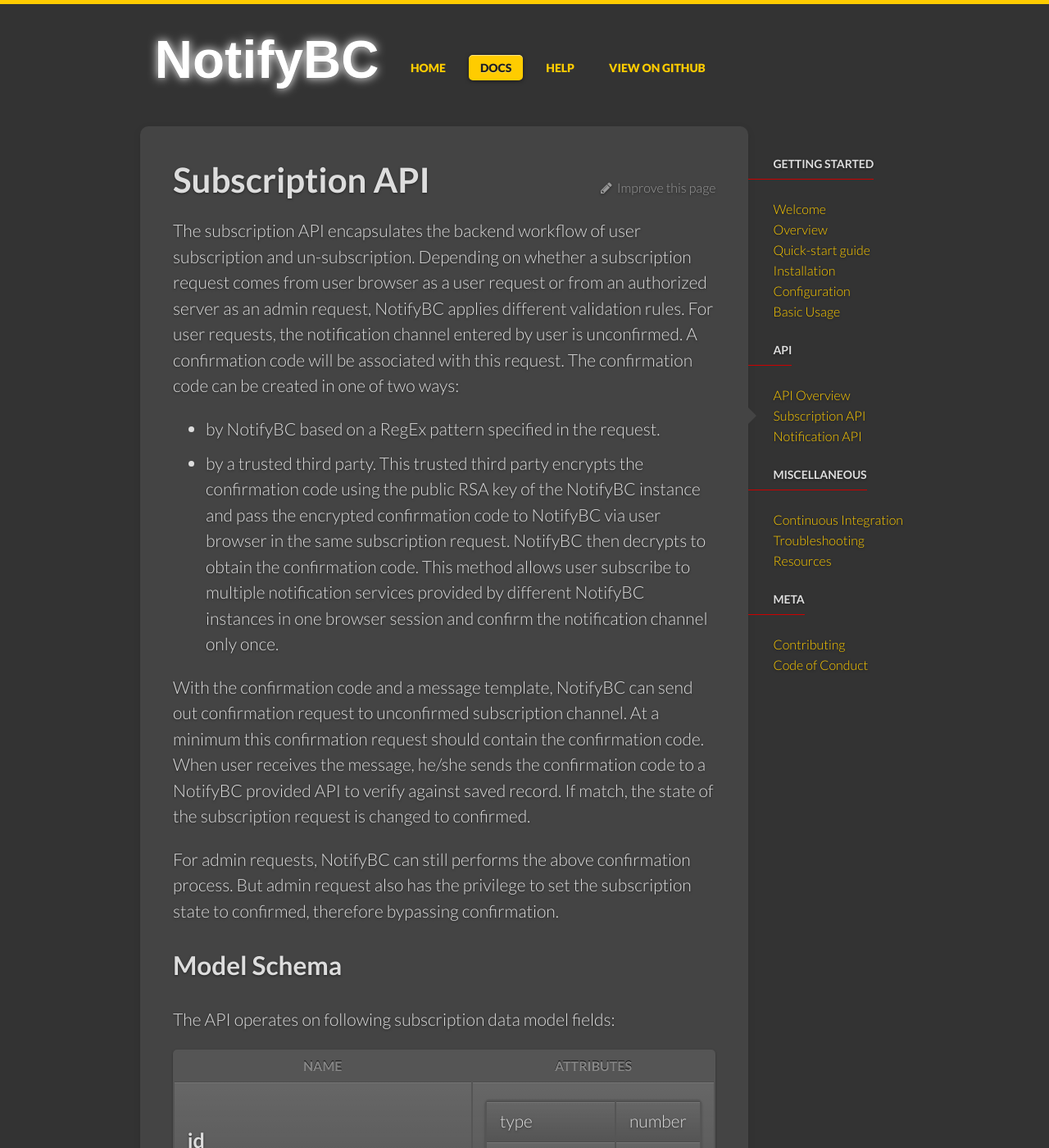
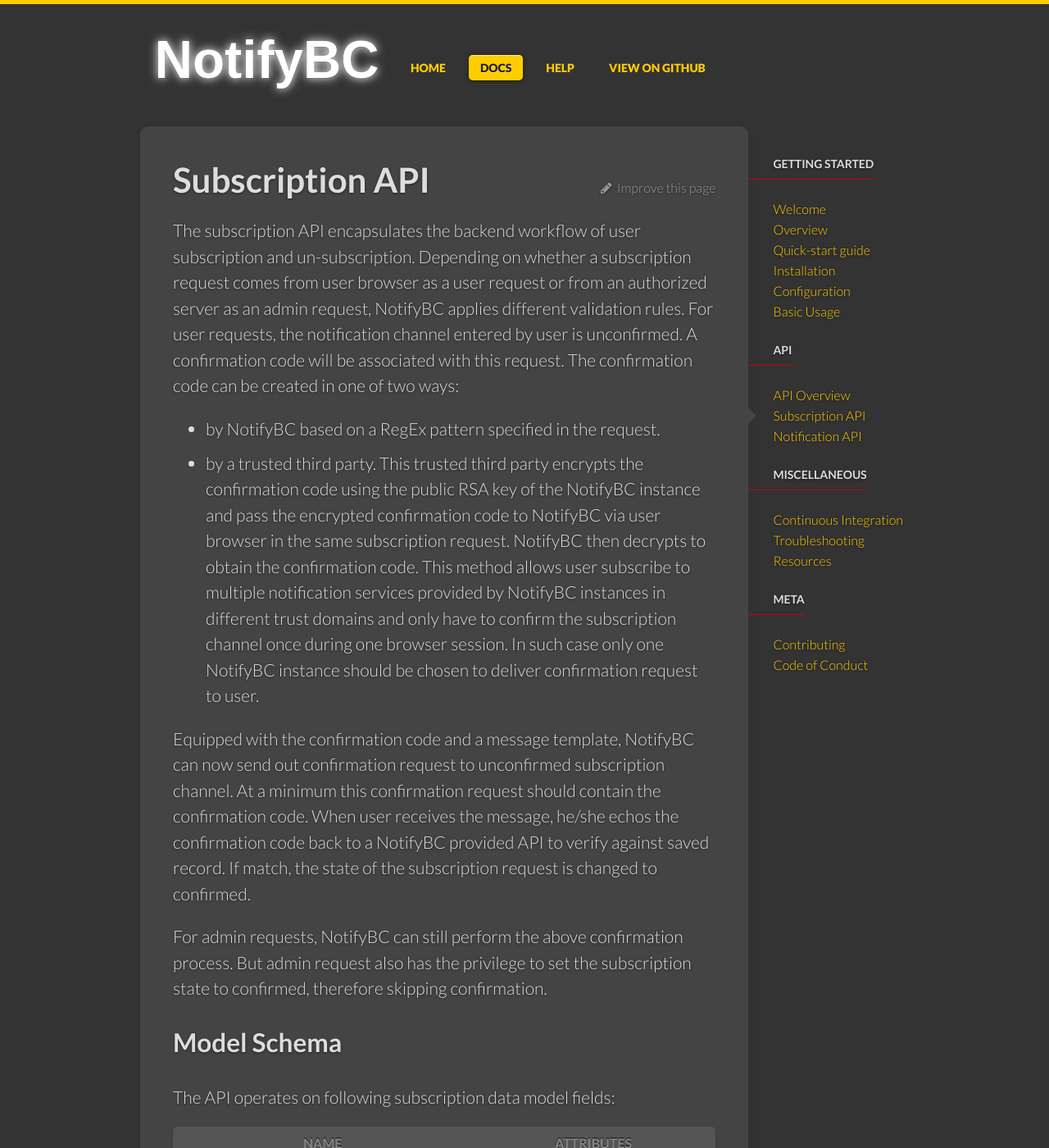
Before and after one commit to bcgov/MyGovBC-notification-server, a Jekyll site: the page built from docs/_docs/api-subscription.md, in a window 1280 px wide and 1400 px high. Shown: the whole window at 82% size. Built offline with Jekyll 4.4.1, drawn with Linux system fonts in a browser that asks for light colours.

Commit message:
updated docs

```diff
--- a/docs/_docs/api-subscription.md
+++ b/docs/_docs/api-subscription.md
@@ -6,11 +6,11 @@
 The subscription API encapsulates the backend workflow of user subscription and un-subscription. Depending on whether a subscription request comes from user browser as a user request or from an authorized server as an admin request, NotifyBC applies different validation rules. For user requests, the notification channel entered by user is unconfirmed. A confirmation code will be associated with this request. The confirmation code  can be created in one of two ways:
 
  * by NotifyBC based on a RegEx pattern specified in the request.
- * by a trusted third party. This trusted third party encrypts the confirmation code using the public RSA key of the NotifyBC instance and pass the encrypted confirmation code to NotifyBC via user browser in the same subscription request. NotifyBC then decrypts to obtain the confirmation code. This method allows user subscribe to multiple notification services provided by different NotifyBC instances in one browser session and confirm the notification channel only once.
+ * by a trusted third party. This trusted third party encrypts the confirmation code using the public RSA key of the NotifyBC instance and pass the encrypted confirmation code to NotifyBC via user browser in the same subscription request. NotifyBC then decrypts to obtain the confirmation code. This method allows user subscribe to multiple notification services provided by NotifyBC instances in different trust domains and only have to confirm the subscription channel once during one browser session. In such case only one NotifyBC instance should be chosen to deliver confirmation request to user.
 
-With the confirmation code and a message template, NotifyBC can send out confirmation request to unconfirmed subscription channel. At a minimum this confirmation request should contain the confirmation code. When user receives the message, he/she sends the confirmation code to a NotifyBC provided API to verify against saved record. If match, the state of the subscription request is changed to confirmed.
+Equipped with the confirmation code and a message template, NotifyBC can now send out confirmation request to unconfirmed subscription channel. At a minimum this confirmation request should contain the confirmation code. When user receives the message, he/she echos the confirmation code back to a NotifyBC provided API to verify against saved record. If match, the state of the subscription request is changed to confirmed.
 
-For admin requests, NotifyBC can still performs the above confirmation process. But admin request also has the privilege to set the subscription state to confirmed, therefore bypassing confirmation.
+For admin requests, NotifyBC can still perform the above confirmation process. But admin request also has the privilege to set the subscription state to confirmed, therefore skipping confirmation.
 
 ## Model Schema
 The API operates on following subscription data model fields:
```
